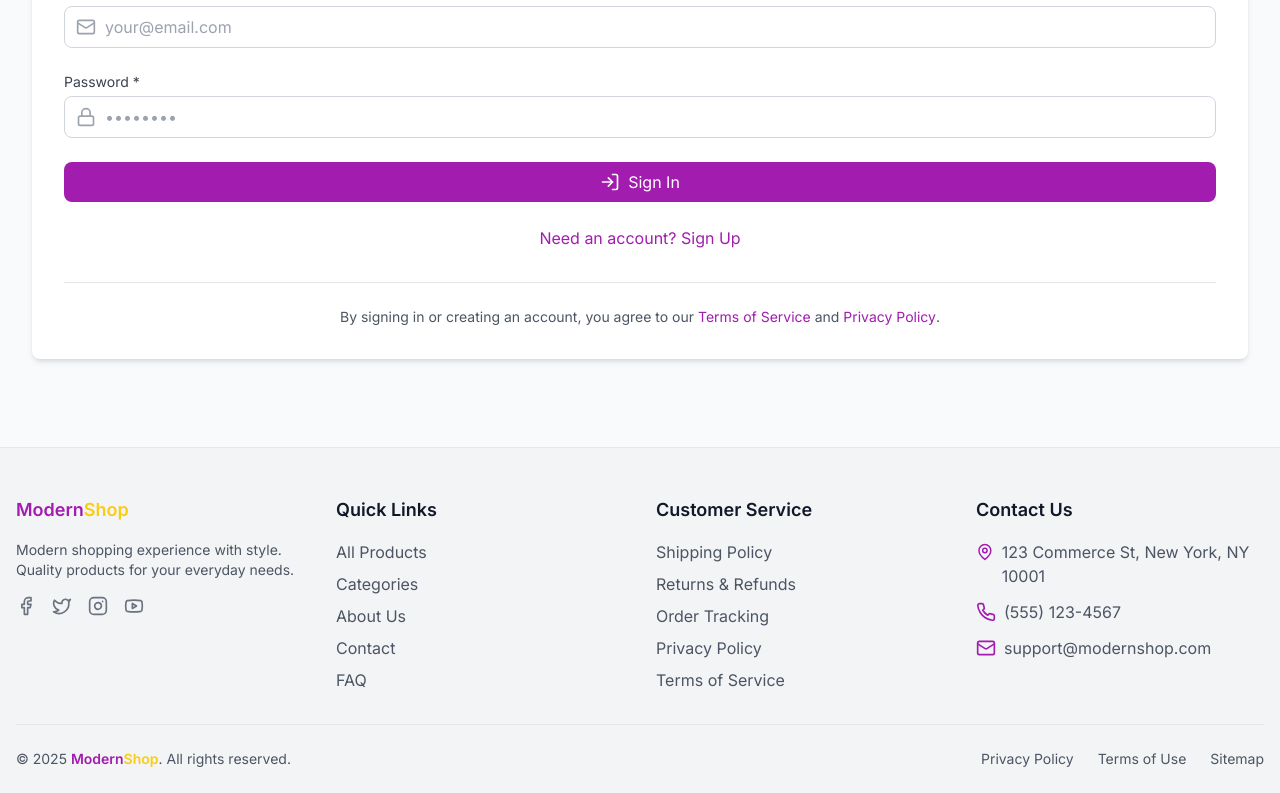
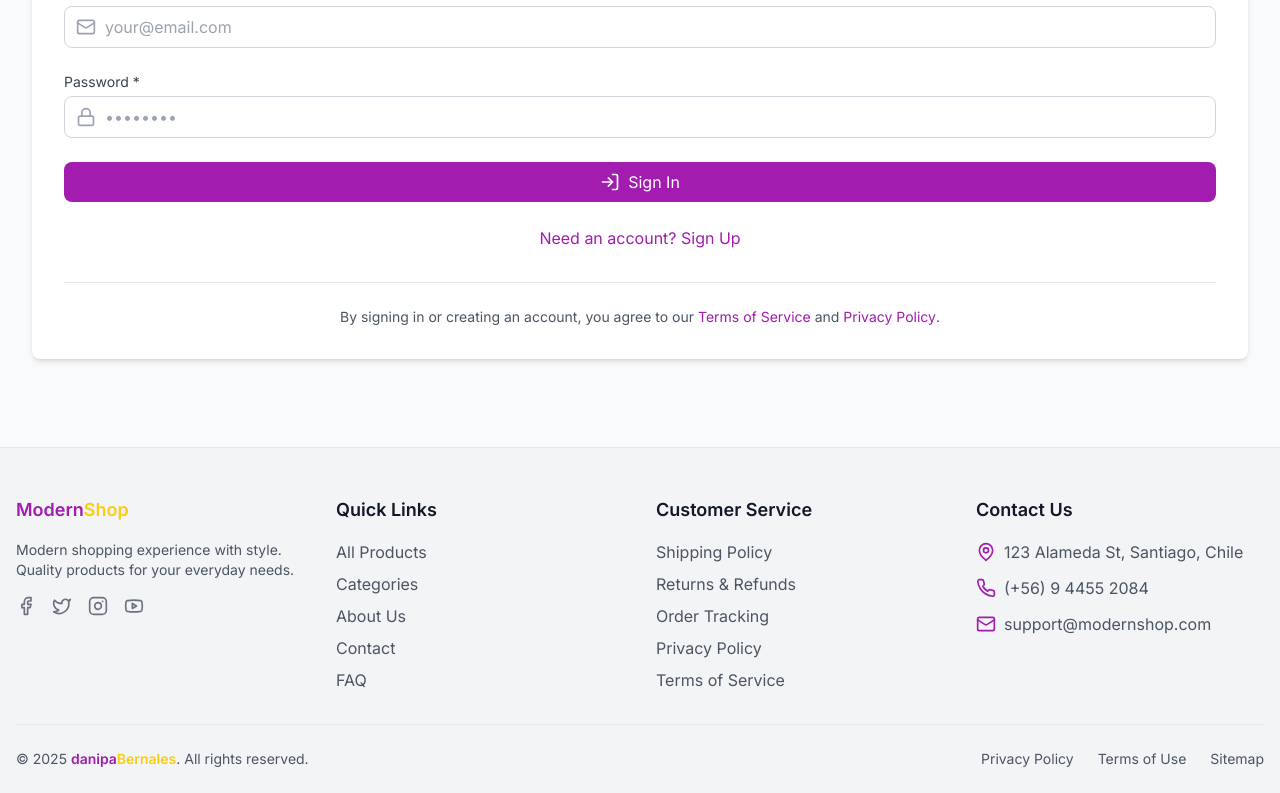
Before and after one commit to danipaBernales/modern-ecommerce, a React (Vite) app: page /auth in a window 1280 px wide. Shown: the part 251-1044 px from the top of the page. Built offline with nearby package versions, Linux system fonts and the light colour scheme; no server answers.

Commit message:
Update Contact info

```diff
--- a/src/components/Footer.tsx
+++ b/src/components/Footer.tsx
@@ -107,13 +107,13 @@ export default function Footer() {
               <li className="flex items-start">
                 <MapPin className="h-5 w-5 text-primary mr-2 mt-0.5" />
                 <span className="text-gray-600 dark:text-gray-300">
-                  123 Commerce St, New York, NY 10001
+                  123 Alameda St, Santiago, Chile
                 </span>
               </li>
               <li className="flex items-center">
                 <Phone className="h-5 w-5 text-primary mr-2" />
                 <span className="text-gray-600 dark:text-gray-300">
-                  (555) 123-4567
+                  (+56) 9 4455 2084
                 </span>
               </li>
               <li className="flex items-center">
@@ -128,7 +128,7 @@ export default function Footer() {
 
         <div className="border-t border-gray-200 dark:border-gray-700 pt-6 flex flex-col md:flex-row justify-between items-center">
           <p className="text-gray-600 dark:text-gray-300 text-sm">
-            © {new Date().getFullYear()} <span className="text-primary font-semibold">Modern</span><span className="text-secondary font-semibold">Shop</span>. All rights reserved.
+            © {new Date().getFullYear()} <span className="text-primary font-semibold">danipa</span><span className="text-secondary font-semibold">Bernales</span>. All rights reserved.
           </p>
           <div className="flex space-x-6 mt-4 md:mt-0">
             <Link
```
